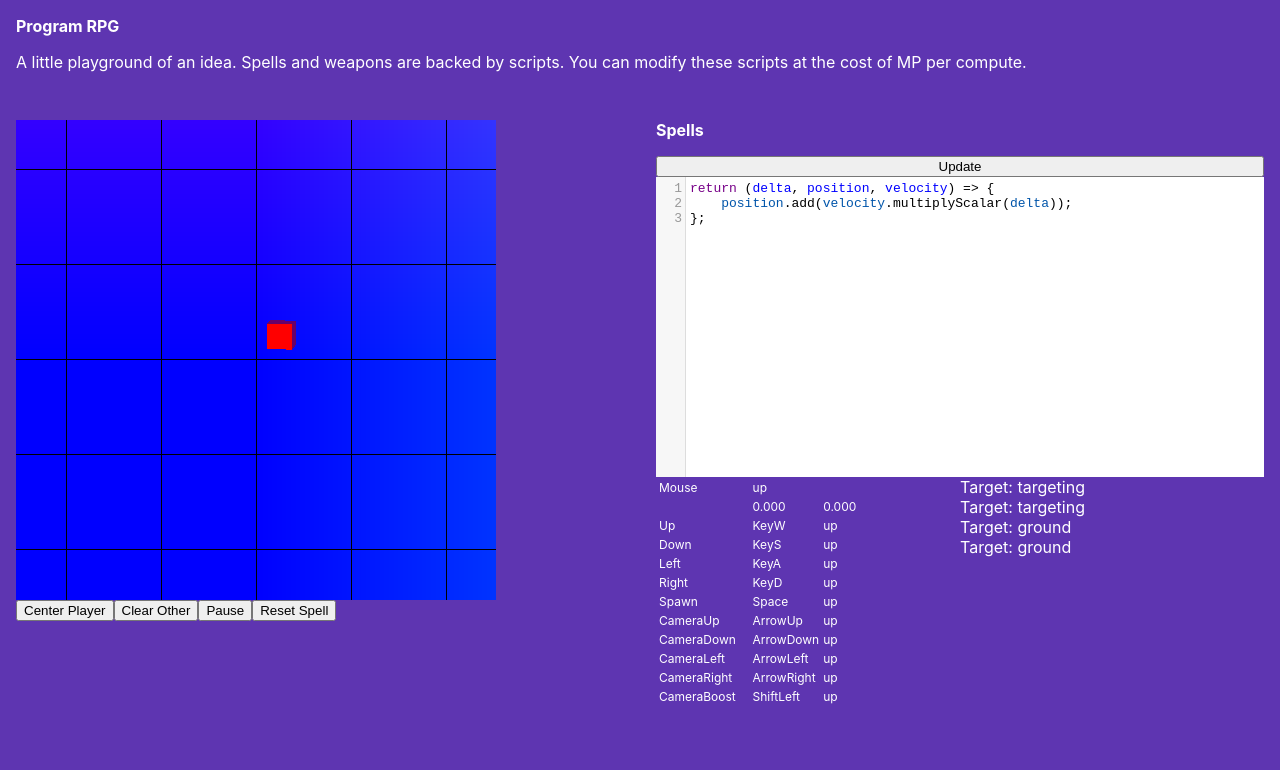
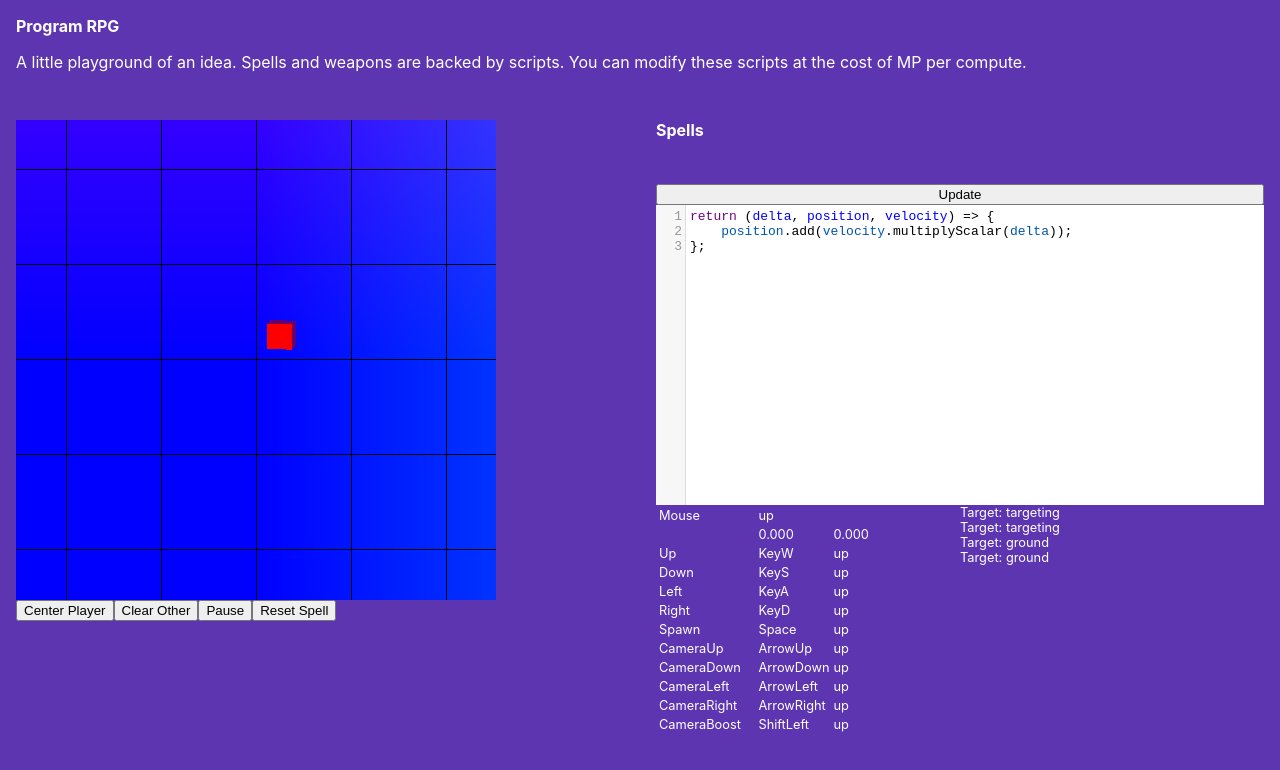
Before and after one commit to c-dante/program-rpg, a React (Create React App) app: page / in a window 1280 px wide. Shown: the top 770 px of the page. Built offline with nearby package versions, Linux system fonts and the light colour scheme.

Commit message:
Moved spells into magic. Reporting errors.

```diff
--- a/src/App.css
+++ b/src/App.css
@@ -13,6 +13,10 @@
 .flex-column {
   display: flex;
   flex-direction: column;
+}
+
+.flex-middle {
+  align-items: center;
 }
 
 .center {
@@ -39,11 +43,7 @@
 
 
 
-/* code window */
-.debug-input-table {
-  font-size: 0.75em;
-}
-
+/* code window classes */
 .pause-overlay {
   pointer-events: none;
 }
@@ -52,3 +52,8 @@
   color: black;
   background-color: #e64a19;
 }
+
+.error-bar {
+  margin: 0;
+  padding: 0.5em 0;
+}
--- a/src/game/CodeWindow.tsx
+++ b/src/game/CodeWindow.tsx
@@ -1,4 +1,4 @@
-import React, { createRef, RefObject, useEffect, useState } from 'react';
+import React, { createRef, RefObject, useCallback, useEffect, useState } from 'react';
 import 'codemirror/lib/codemirror.css';
 import 'codemirror/mode/javascript/javascript';
 import 'codemirror/addon/edit/matchbrackets';
@@ -8,6 +8,7 @@ import type { Intersection } from 'three';
 import { Controls } from './config';
 import { GameInput } from './actor';
 import fp from 'lodash/fp';
+import { compileSpell, Spell } from './magic';
 
 export interface Props {
 	source?: String;
@@ -70,7 +71,7 @@ class SpellEditor extends React.Component<Props, State> {
 }
 
 const DebugInputTable = ({ input }) => (
-	<div className="debug-input-table">
+	<div className="text-small">
 		<table>
 			<colgroup>
 				<col width="40%" />
@@ -100,7 +101,7 @@ const DebugInputTable = ({ input }) => (
 );
 
 const DebugTarget = ({ target }) => (
-	<div className="debug-target">
+	<div className="text-small">
 		Target: {target.name}
 	</div>
 );
@@ -108,8 +109,8 @@ const DebugTarget = ({ target }) => (
 export interface CodeWindowProps {
 	input: GameInput;
 	targets?: Intersection[];
-	spell?: { source: string };
-	onSpellChange?: (source: string) => void;
+	spell?: Spell;
+	onSpellChange?: (spell: Spell) => void;
 	onFocus?: () => void,
 	onBlur?: () => void,
 }
@@ -122,22 +123,38 @@ const CodeWindow: React.FC<CodeWindowProps> = ({
 	onBlur = fp.noop,
 }) => {
 	const [code, setCode] = useState(spell?.source ?? '');
-	const [localCode, setLocalCode] = useState(spell?.source ?? '');
+	const [error, setError] = useState();
+	const [localSpell, setLocalSpell] = useState(spell);
 	useEffect(() => {
 		if (spell?.source && spell.source !== code) {
 			setCode(spell.source);
+			setLocalSpell(spell);
 		}
-	}, [code, spell]);
+	}, [code, spell, setLocalSpell]);
+
+	const parseSpell = useCallback((incantation: string) => {
+		try {
+			const newSpell = compileSpell(incantation);
+			setLocalSpell(newSpell);
+			setError(undefined);
+		} catch (error) {
+			setLocalSpell(undefined);
+			setError(error);
+		}
+	}, []);
 
 	return (
 	<div className="flex-column flex-expand no-scroll">
 		<h4>Spells</h4>
-		<button onClick={() => {
-			onSpellChange(localCode);
+		<div className="error-bar text-small flex-row flex-middle">{error && String(error)}&nbsp;</div>
+		<button disabled={error} onClick={() => {
+			if (localSpell) {
+				onSpellChange(localSpell);
+			}
 		}}>Update</button>
 		<SpellEditor
 			source={code}
-			onChange={setLocalCode}
+			onChange={parseSpell}
 			onFocus={onFocus}
 			onBlur={onBlur}
 		/>
--- a/src/game/Game.tsx
+++ b/src/game/Game.tsx
@@ -15,6 +15,7 @@ import CodeWindow from './CodeWindow';
 
 import vertShader from './shaders/test-vert';
 import fragShader from './shaders/test-frag';
+import { Spell, basicSpell, spellCaster } from './magic';
 
 
 const makeOther = (api: ContextApi) => {
@@ -39,81 +40,6 @@ const makeOther = (api: ContextApi) => {
 			}
 		}
 	});
-};
-
-
-type Spell = {
-	source: string,
-	fn: any
-};
-
-// const basicSpellLogic = (
-// 	delta: number,
-// 	position: Vector3,
-// 	velocity: Vector3,
-// ) => {
-// 	position.add(velocity.multiplyScalar(delta));
-// }
-
-const basicSpellSource = `return (delta, position, velocity) => {
-	position.add(velocity.multiplyScalar(delta));
-};`
-
-const basicSpell: Spell = {
-	source: basicSpellSource,
-	// eslint-disable-next-line no-new-func
-	fn: new Function(basicSpellSource)(),
-};
-
-const spellCaster = (spellLogic: Spell = basicSpell) => {
-	const cooldown = 20;
-	let last = 0;
-	return (api: ContextApi, { time }: TimeStep) => {
-		if (
-			api.ctx.targeting
-			&& api.ctx.bb.player
-			&& api.ctx.bb.input.mouse.down
-			&& time - last >= cooldown
-		) {
-			last = time;
-
-			const target = api.ctx.targeting.point.clone().setZ(0);
-			const origin = api.ctx.bb.player.mesh.position.clone().setZ(0);
-			const velocity = target.sub(origin)
-					.normalize()
-					.multiplyScalar(0.05 * SCALE);
-
-			api.makeEntity({
-				x: api.ctx.bb.player.mesh.position.x,
-				y: api.ctx.bb.player.mesh.position.y,
-				// ---- @todo: phys
-				state: {
-					velocity,
-					life: 500,
-				},
-				// ----
-				mesh: makeBox(Colors.Red),
-				tags: new Set([Tag.Other]),
-				name: 'some-enemy',
-				tick(_, { delta }, actor) {
-					const { mesh, state } = actor;
-					if (state.life <= 1) {
-						api.remove(actor)
-						return;
-					}
-
-					// Phys baby
-					state.life--;
-					try {
-						spellLogic.fn(delta, mesh.position, state.velocity)
-					} catch (error) {
-						console.warn('Spell Exception', error);
-						state.life = 0;
-					}
-				}
-			});
-		}
-	};
 };
 
 const otherSpawner = () => {
@@ -402,18 +328,8 @@ class Game extends React.Component<Props, State> {
 						// onBlur={() => {
 						// 	console.log('BLUR');
 						// }}
-						onSpellChange={(src) => {
-							// [SPELLS] @todo: clean up spell ideas
-							// console.log('on change new src', src)
-							try {
-								this.setSpell({
-									source: src,
-									// eslint-disable-next-line no-new-func
-									fn: new Function(src)(),
-								});
-							} catch (error) {
-								// console.warn('Failed to parse spell', error);
-							}
+						onSpellChange={(spell: Spell) => {
+							this.setSpell(spell);
 						}}
 						/>
 				</div>
--- /dev/null
+++ b/src/game/magic.tsx
@@ -0,0 +1,77 @@
+import { TimeStep } from "./actor";
+import { ContextApi, makeBox } from "./api";
+import { SCALE, Colors, Tag } from "./config";
+
+export type Spell = {
+	source: string,
+	fn: any
+};
+
+// const basicSpellLogic = (
+// 	delta: number,
+// 	position: Vector3,
+// 	velocity: Vector3,
+// ) => {
+// 	position.add(velocity.multiplyScalar(delta));
+// }
+
+export const compileSpell = (incantation: string) => ({
+	source: incantation,
+	// eslint-disable-next-line no-new-func
+	fn: new Function(incantation)(),
+});
+
+export const basicSpell: Spell = compileSpell(`return (delta, position, velocity) => {
+	position.add(velocity.multiplyScalar(delta));
+};`);
+
+export const spellCaster = (spellLogic: Spell = basicSpell) => {
+	const cooldown = 20;
+	let last = 0;
+	return (api: ContextApi, { time }: TimeStep) => {
+		if (
+			api.ctx.targeting
+			&& api.ctx.bb.player
+			&& api.ctx.bb.input.mouse.down
+			&& time - last >= cooldown
+		) {
+			last = time;
+
+			const target = api.ctx.targeting.point.clone().setZ(0);
+			const origin = api.ctx.bb.player.mesh.position.clone().setZ(0);
+			const velocity = target.sub(origin)
+					.normalize()
+					.multiplyScalar(0.05 * SCALE);
+
+			api.makeEntity({
+				x: api.ctx.bb.player.mesh.position.x,
+				y: api.ctx.bb.player.mesh.position.y,
+				// ---- @todo: phys
+				state: {
+					velocity,
+					life: 500,
+				},
+				// ----
+				mesh: makeBox(Colors.Red),
+				tags: new Set([Tag.Other]),
+				name: 'some-enemy',
+				tick(_, { delta }, actor) {
+					const { mesh, state } = actor;
+					if (state.life <= 1) {
+						api.remove(actor)
+						return;
+					}
+
+					// Phys baby
+					state.life--;
+					try {
+						spellLogic.fn(delta, mesh.position, state.velocity)
+					} catch (error) {
+						console.warn('Spell Exception', error);
+						state.life = 0;
+					}
+				}
+			});
+		}
+	};
+};
--- a/src/index.css
+++ b/src/index.css
@@ -25,3 +25,18 @@ h1, h2, h3, h4 {
 div {
 	position: relative;
 }
+
+
+/* ----- */
+
+.text-big {
+	font-size: 1.2em;
+}
+
+.text-mid {
+	font-size: 0.9em;
+}
+
+.text-small {
+	font-size: 0.8em;
+}
```
